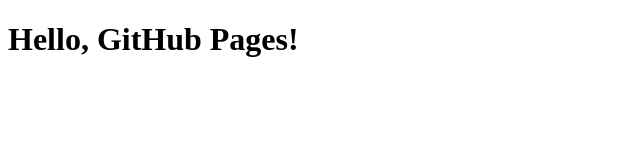
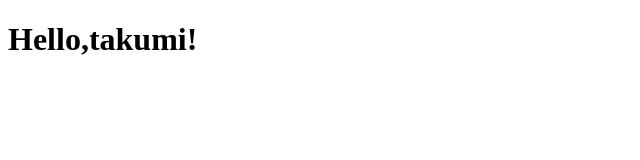
Before and after one commit to aspenzhu7/my-website, a plain HTML site: page index.html in a window 1280 px wide. Shown: the whole page, without its empty margins (0-640 px from the left). Drawn offline with Linux system fonts and the light colour scheme.

Commit message:
Update index.html

```diff
--- a/index.html
+++ b/index.html
@@ -6,6 +6,6 @@
     <title>My Website</title>
 </head>
 <body>
-    <h1>Hello, GitHub Pages!</h1>
+    <h1>Hello,takumi!</h1>
 </body>
 </html>
```
